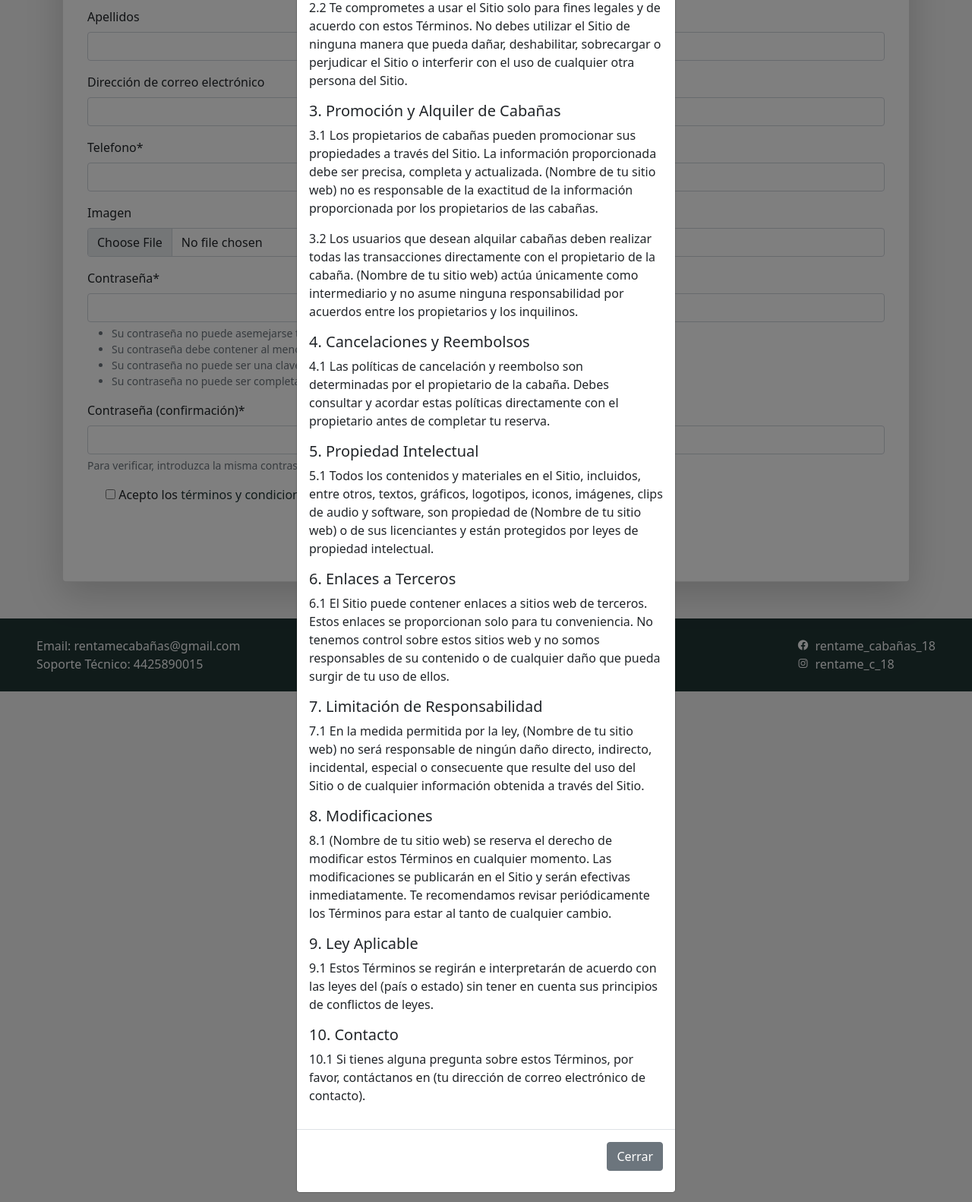
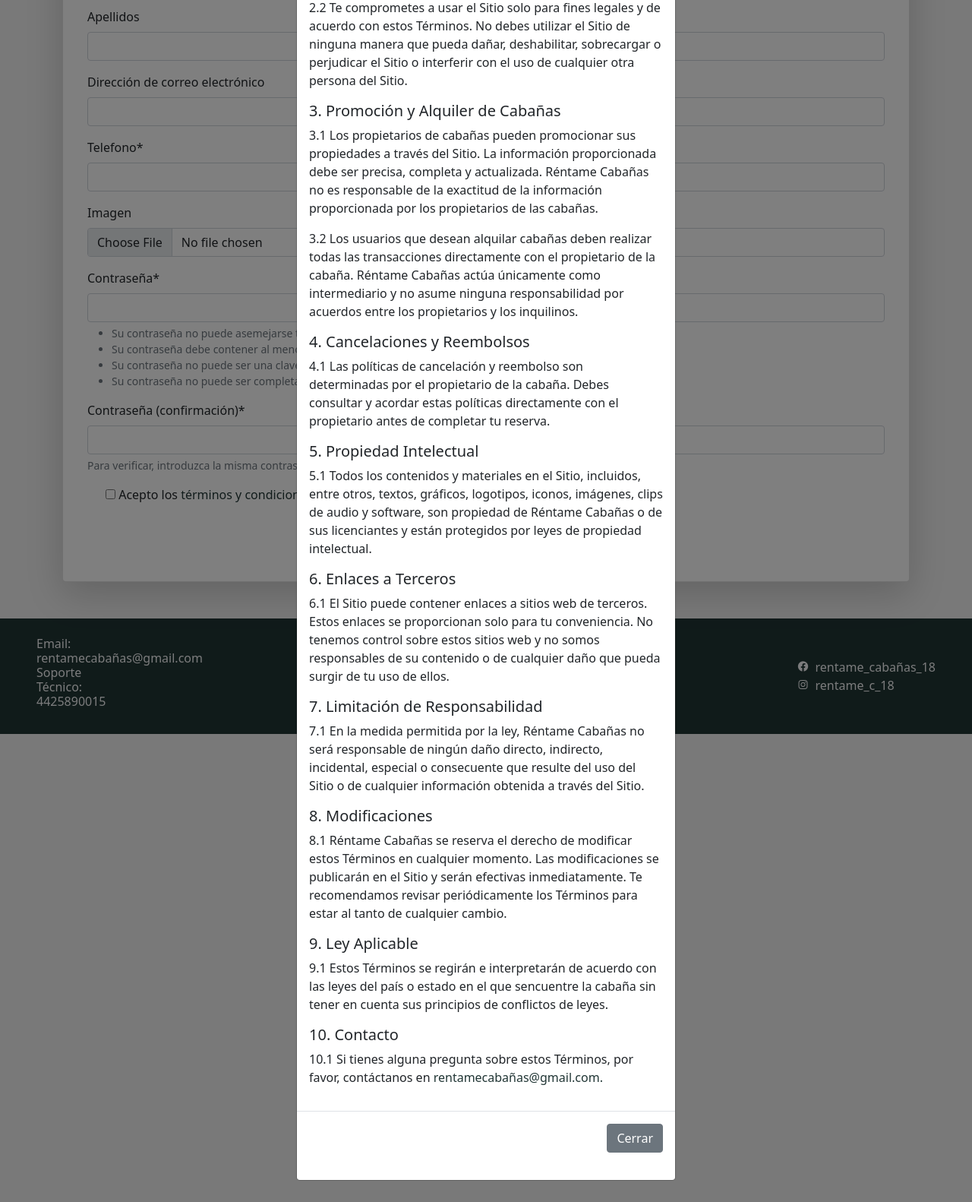
Before and after one commit to Omargeimer/rentame-cabanas, a Django app: page /register/ in a window 1280 px wide, after a click on "términos y condiciones". Shown: the part 446-2028 px from the top of the page at 76% size. Run offline with Django 5.2, Linux system fonts and the light colour scheme; some libraries are stand-ins or nearby versions.

Commit message:
Correción términos

```diff
--- a/proyecto/admin_users/templates/registration/register.html
+++ b/proyecto/admin_users/templates/registration/register.html
@@ -46,29 +46,29 @@
                 <p>2.2 Te comprometes a usar el Sitio solo para fines legales y de acuerdo con estos Términos. No debes utilizar el Sitio de ninguna manera que pueda dañar, deshabilitar, sobrecargar o perjudicar el Sitio o interferir con el uso de cualquier otra persona del Sitio.</p>
 
                 <h5>3. Promoción y Alquiler de Cabañas</h5>
-                <p>3.1 Los propietarios de cabañas pueden promocionar sus propiedades a través del Sitio. La información proporcionada debe ser precisa, completa y actualizada. (Nombre de tu sitio web) no es responsable de la exactitud de la información proporcionada por los propietarios de las cabañas.</p>
-                <p>3.2 Los usuarios que desean alquilar cabañas deben realizar todas las transacciones directamente con el propietario de la cabaña. (Nombre de tu sitio web) actúa únicamente como intermediario y no asume ninguna responsabilidad por acuerdos entre los propietarios y los inquilinos.</p>
+                <p>3.1 Los propietarios de cabañas pueden promocionar sus propiedades a través del Sitio. La información proporcionada debe ser precisa, completa y actualizada. Réntame Cabañas no es responsable de la exactitud de la información proporcionada por los propietarios de las cabañas.</p>
+                <p>3.2 Los usuarios que desean alquilar cabañas deben realizar todas las transacciones directamente con el propietario de la cabaña. Réntame Cabañas actúa únicamente como intermediario y no asume ninguna responsabilidad por acuerdos entre los propietarios y los inquilinos.</p>
 
                 <h5>4. Cancelaciones y Reembolsos</h5>
                 <p>4.1 Las políticas de cancelación y reembolso son determinadas por el propietario de la cabaña. Debes consultar y acordar estas políticas directamente con el propietario antes de completar tu reserva.</p>
 
                 <h5>5. Propiedad Intelectual</h5>
-                <p>5.1 Todos los contenidos y materiales en el Sitio, incluidos, entre otros, textos, gráficos, logotipos, iconos, imágenes, clips de audio y software, son propiedad de (Nombre de tu sitio web) o de sus licenciantes y están protegidos por leyes de propiedad intelectual.</p>
+                <p>5.1 Todos los contenidos y materiales en el Sitio, incluidos, entre otros, textos, gráficos, logotipos, iconos, imágenes, clips de audio y software, son propiedad de Réntame Cabañas o de sus licenciantes y están protegidos por leyes de propiedad intelectual.</p>
 
                 <h5>6. Enlaces a Terceros</h5>
                 <p>6.1 El Sitio puede contener enlaces a sitios web de terceros. Estos enlaces se proporcionan solo para tu conveniencia. No tenemos control sobre estos sitios web y no somos responsables de su contenido o de cualquier daño que pueda surgir de tu uso de ellos.</p>
 
                 <h5>7. Limitación de Responsabilidad</h5>
-                <p>7.1 En la medida permitida por la ley, (Nombre de tu sitio web) no será responsable de ningún daño directo, indirecto, incidental, especial o consecuente que resulte del uso del Sitio o de cualquier información obtenida a través del Sitio.</p>
+                <p>7.1 En la medida permitida por la ley, Réntame Cabañas no será responsable de ningún daño directo, indirecto, incidental, especial o consecuente que resulte del uso del Sitio o de cualquier información obtenida a través del Sitio.</p>
 
                 <h5>8. Modificaciones</h5>
-                <p>8.1 (Nombre de tu sitio web) se reserva el derecho de modificar estos Términos en cualquier momento. Las modificaciones se publicarán en el Sitio y serán efectivas inmediatamente. Te recomendamos revisar periódicamente los Términos para estar al tanto de cualquier cambio.</p>
+                <p>8.1 Réntame Cabañas se reserva el derecho de modificar estos Términos en cualquier momento. Las modificaciones se publicarán en el Sitio y serán efectivas inmediatamente. Te recomendamos revisar periódicamente los Términos para estar al tanto de cualquier cambio.</p>
 
                 <h5>9. Ley Aplicable</h5>
-                <p>9.1 Estos Términos se regirán e interpretarán de acuerdo con las leyes del (país o estado) sin tener en cuenta sus principios de conflictos de leyes.</p>
+                <p>9.1 Estos Términos se regirán e interpretarán de acuerdo con las leyes del país o estado en el que sencuentre la cabaña sin tener en cuenta sus principios de conflictos de leyes.</p>
 
                 <h5>10. Contacto</h5>
-                <p>10.1 Si tienes alguna pregunta sobre estos Términos, por favor, contáctanos en (tu dirección de correo electrónico de contacto).</p>
+                <p>10.1 Si tienes alguna pregunta sobre estos Términos, por favor, contáctanos en <a href="mailto:rentamecabanas@gmail.com" style="color:#213635;" class="h-title h6 text-decoration-none">rentamecabañas@gmail.com.</p>
             </div>
             <div class="modal-footer">
                 <button type="button" class="btn-secondary btn mb-3" data-bs-dismiss="modal">Cerrar</button>
```
